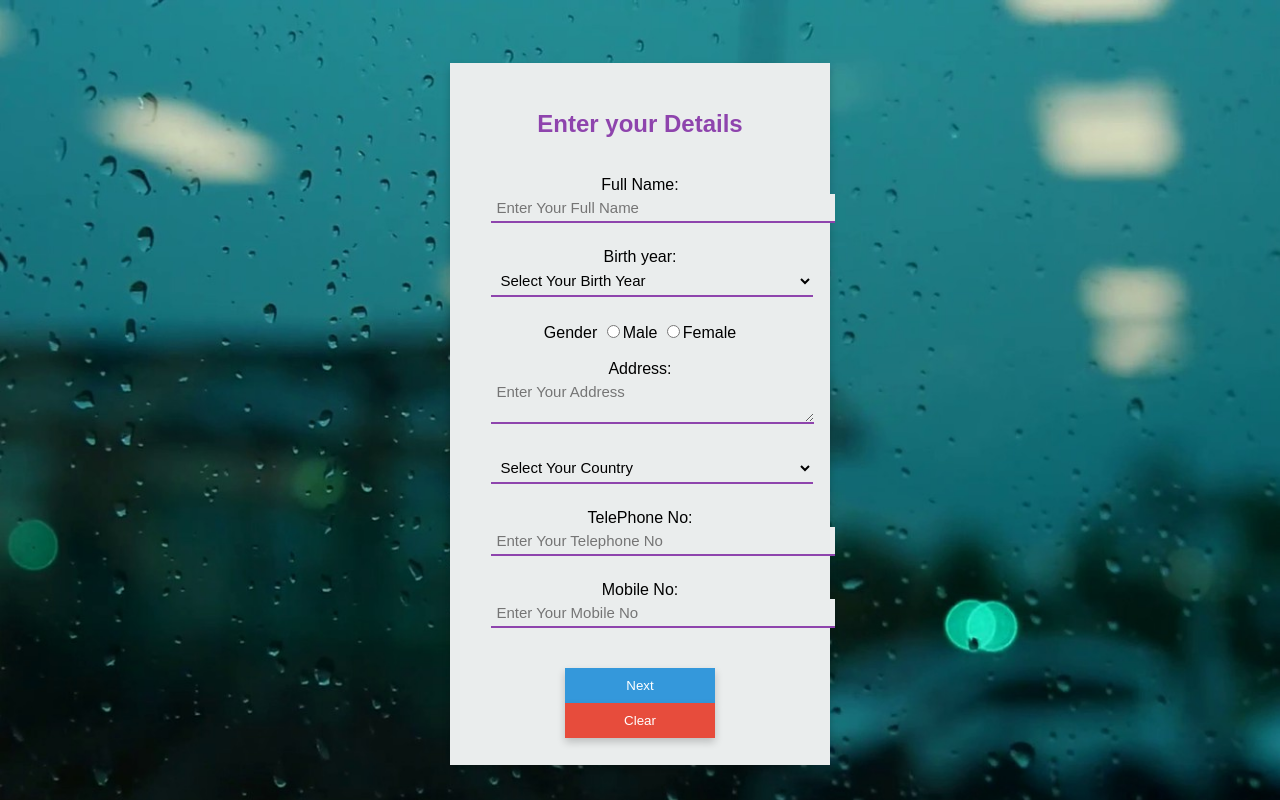
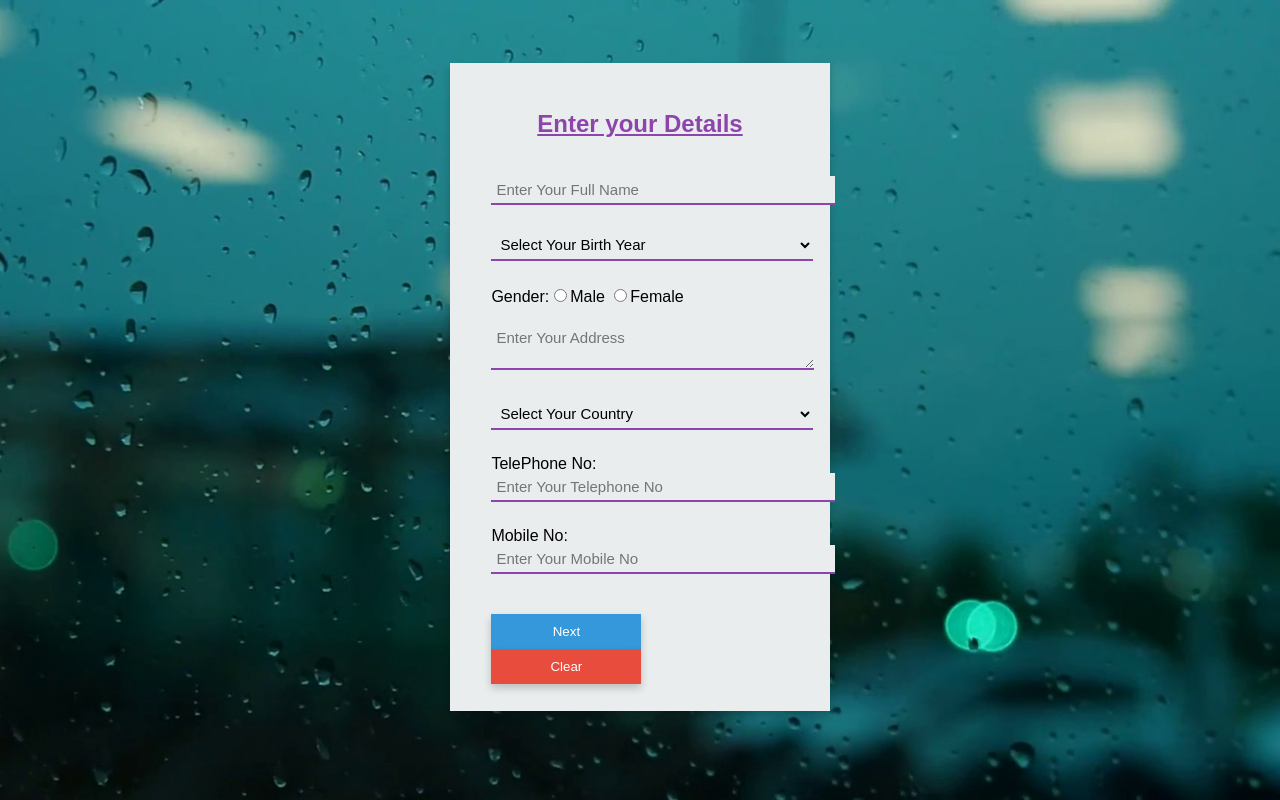
Before and after one commit to ThamiduAnjana/WebPage-LoginSignup-Form, a plain HTML site: page SignUp.html in a window 1280 px wide. Drawn offline with Linux system fonts and the light colour scheme.

Commit message:
Edit signup page

```diff
--- a/SignUp.html
+++ b/SignUp.html
@@ -5,15 +5,15 @@
 	<link rel="stylesheet" type="text/css" href="style.css">
 </head>
 <body>
-<center>
+
 	<form>
 		<div class="card">
 		  <div class="container">
-		    <h2><b>Enter your Details</b></h2>
+                      <h2 align="center"><b><u>Enter your Details</u></b></h2>
 		    <br>
-		    Full Name: <input class="textbox" type="text" name="name" placeholder="Enter Your Full Name" size="35">
+                     <input class="textbox" type="text" name="name" placeholder="Enter Your Full Name" size="35">
 		    <br>
-                    Birth year: <select class="textbox" name="Birth_Year" style="width: 322px">
+                     <select class="textbox" name="Birth_Year" style="width: 322px">
 				<option value="Defult">Select Your Birth Year</option>
                                 <option value="1994">1994</option>
 				<option value="1995">1995</option>
@@ -22,12 +22,14 @@
                                 <option value="1998">1998</option>
                                 <option value="1999">1999</option>
 				<option value="2000">2000</option>
+                                <option value="2001">2001</option>
+				<option value="2002">2002</option>
 			</select>
 		    <br>
-		    Gender <input type="radio" name="sex" value="Male">Male <input type="radio" name="sex" value="Female">Female
+		     Gender:<input type="radio" name="sex" value="Male">Male <input type="radio" name="sex" value="Female">Female
 		    <br>
 		    <br>
-		    Address: <textarea class="textbox" placeholder="Enter Your Address" style="width: 313px;"></textarea>
+		     <textarea class="textbox" placeholder="Enter Your Address" style="width: 313px;"></textarea>
 		    <br>
 		    <select class="textbox" name="sel_Country" style="width: 322px">
 				<option value="Defult">Select Your Country</option>
@@ -36,6 +38,8 @@
                                 <option value="Japan">Japan</option>
                                 <option value="China">China</option>
 				<option value="US">US</option>
+                                <option value="Koria">Koria</option>
+				<option value="Moldives">Moldives</option>
 				<option value="UK">UK</option>
 				<option value="Nepal">Nepal</option>
 				<option value="Mexico">Mexico</option>
@@ -50,6 +54,6 @@
 		  </div>
 		</div>
 	</form>
-</center>
+
 </body>
 </html>
```
